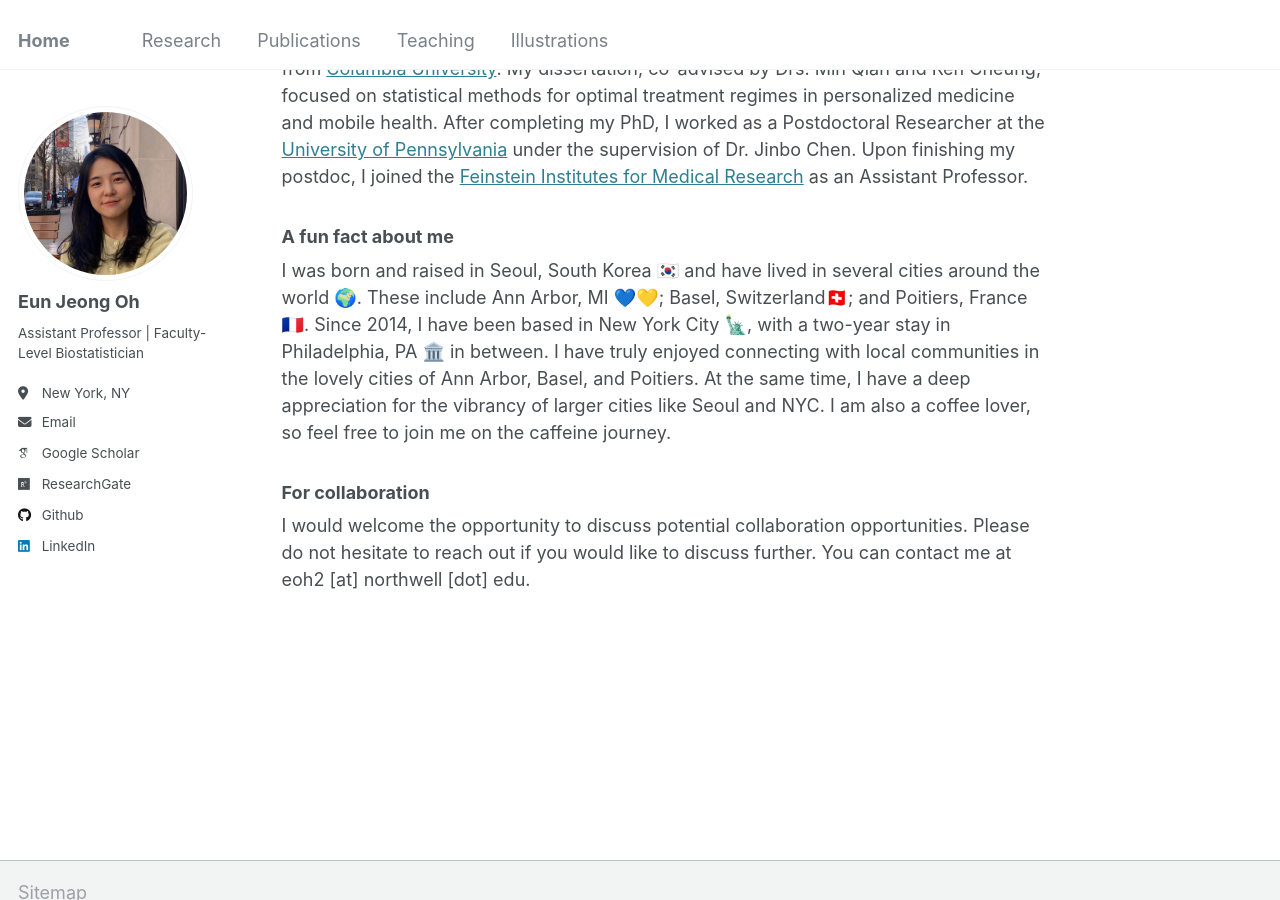
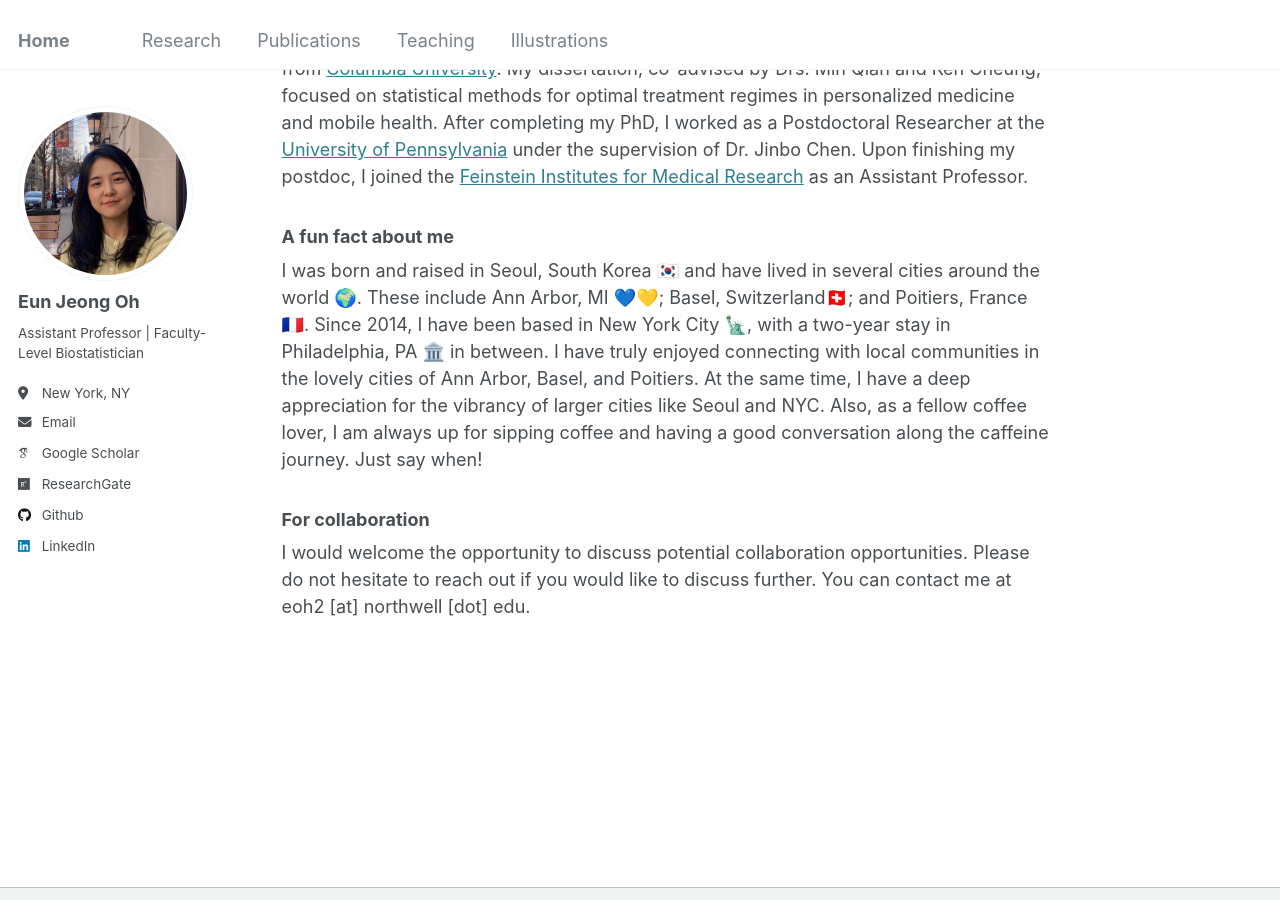
Before and after one commit to oheunj/oheunj.github.io, a Jekyll site: the page built from _pages/about.md, in a window 1280 px wide and 900 px high, scrolled down 691 px. Built offline with Jekyll 4.4.1, drawn with Linux system fonts in a browser that asks for light colours; some web fonts are replaced.

Commit message:
Update about.md

```diff
--- a/_pages/about.md
+++ b/_pages/about.md
@@ -19,7 +19,7 @@
 I received a BA and an MA in Statistics from [Yonsei University](https://www.yonsei.ac.kr/en_sc/index.jsp), and a PhD in Biostatistics from [Columbia University](https://www.columbia.edu/). My dissertation, co-advised by Drs. Min Qian and Ken Cheung, focused on statistical methods for optimal treatment regimes in personalized medicine and mobile health. After completing my PhD, I worked as a Postdoctoral Researcher at the [University of Pennsylvania](https://www.upenn.edu/) under the supervision of Dr. Jinbo Chen. Upon finishing my postdoc, I joined the [Feinstein Institutes for Medical Research](https://feinstein.northwell.edu/) as an Assistant Professor.
 
 ### A fun fact about me
-I was born and raised in Seoul, South Korea 🇰🇷 and have lived in several cities around the world 🌍. These include Ann Arbor, MI 💙💛; Basel, Switzerland🇨🇭; and Poitiers, France 🇫🇷. Since 2014, I have been based in New York City 🗽, with a two-year stay in Philadelphia, PA 🏛️ in between. I have truly enjoyed connecting with local communities in the lovely cities of Ann Arbor, Basel, and Poitiers. At the same time, I have a deep appreciation for the vibrancy of larger cities like Seoul and NYC. I am also a coffee lover, so feel free to join me on the caffeine journey.
+I was born and raised in Seoul, South Korea 🇰🇷 and have lived in several cities around the world 🌍. These include Ann Arbor, MI 💙💛; Basel, Switzerland🇨🇭; and Poitiers, France 🇫🇷. Since 2014, I have been based in New York City 🗽, with a two-year stay in Philadelphia, PA 🏛️ in between. I have truly enjoyed connecting with local communities in the lovely cities of Ann Arbor, Basel, and Poitiers. At the same time, I have a deep appreciation for the vibrancy of larger cities like Seoul and NYC. Also, as a fellow coffee lover, I am always up for sipping coffee and having a good conversation along the caffeine journey. Just say when!
 
 ### For collaboration
 I would welcome the opportunity to discuss potential collaboration opportunities. Please do not hesitate to reach out if you would like to discuss further. You can contact me at eoh2 [at] northwell [dot] edu.
```
